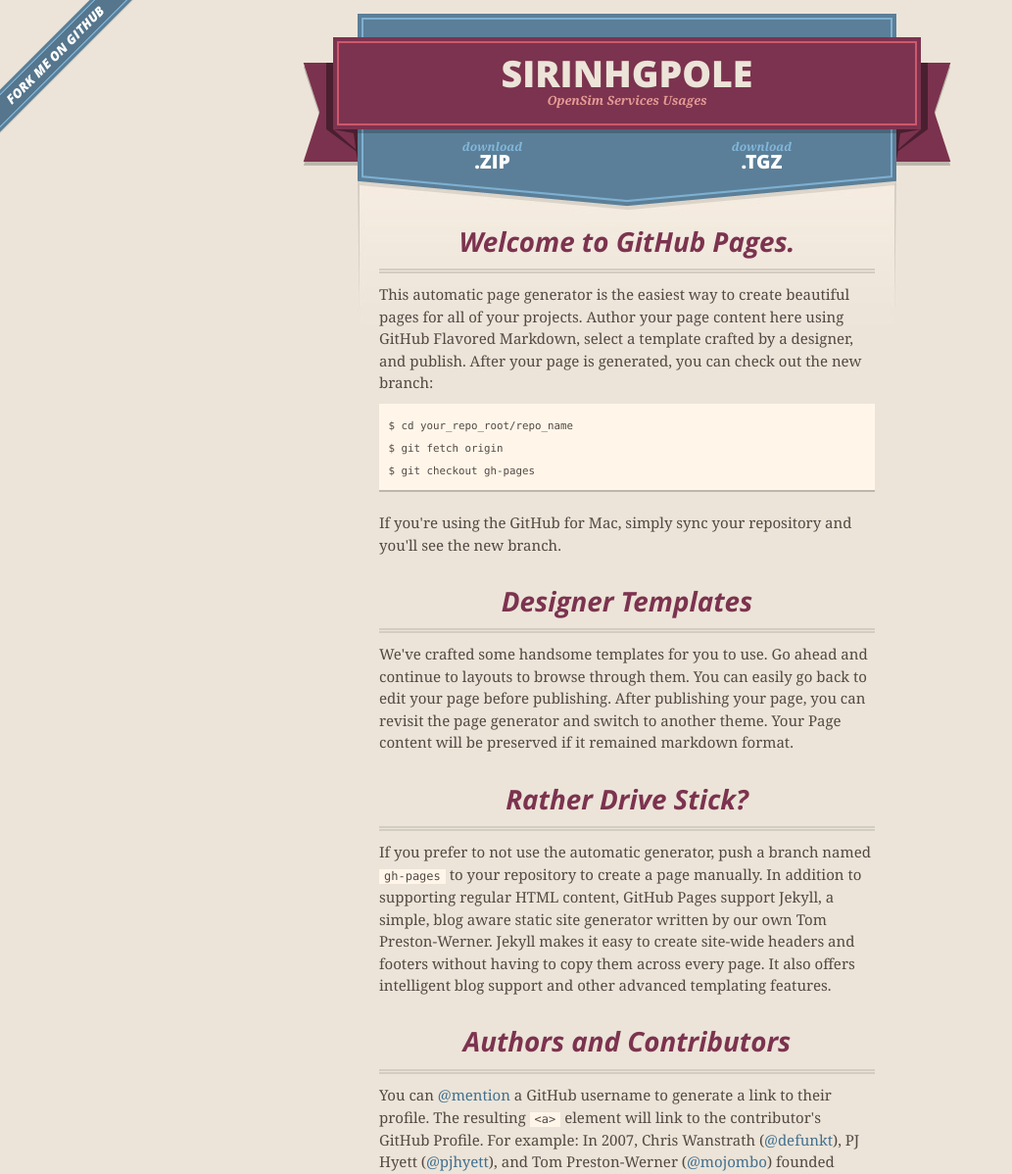
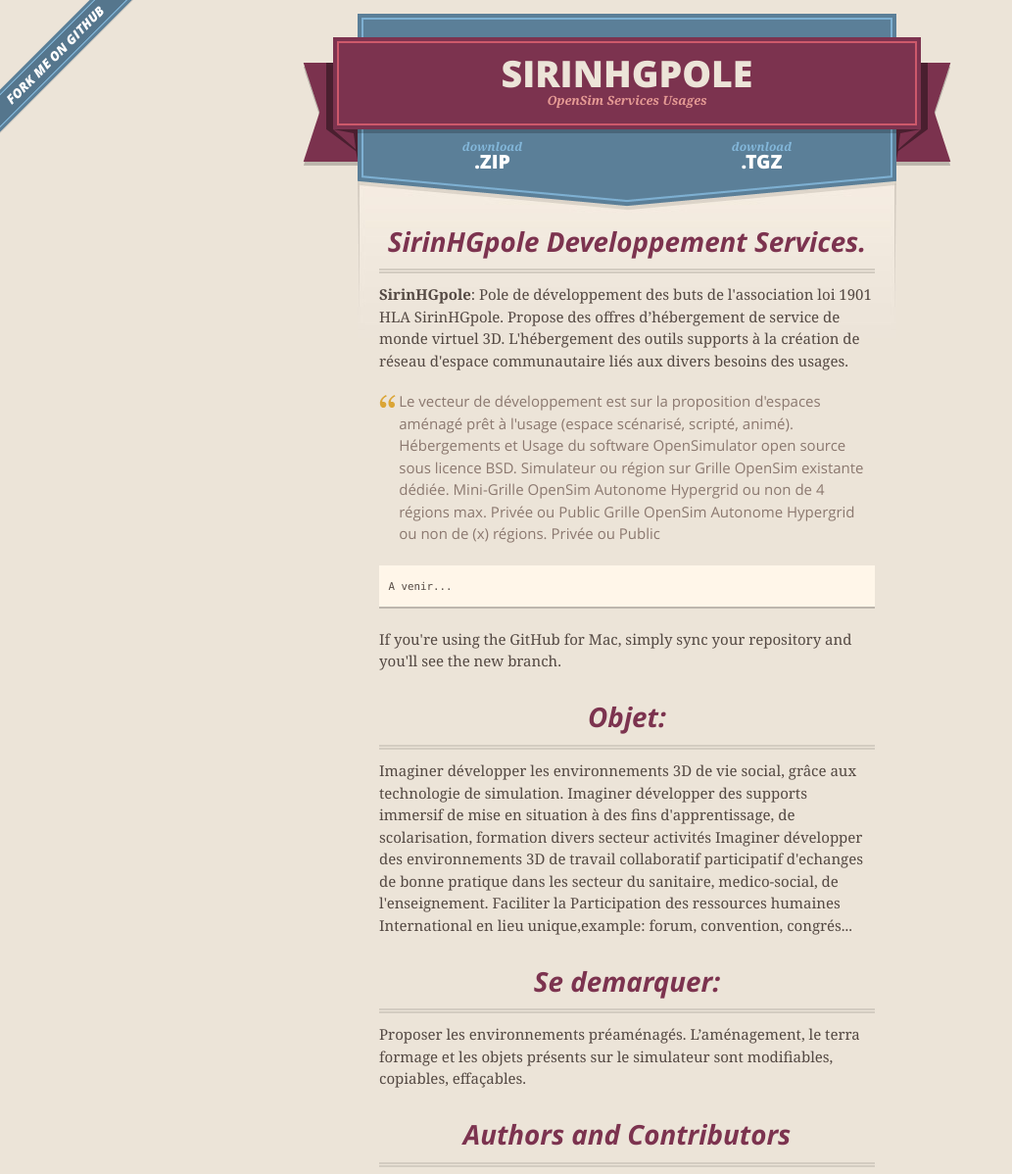
Before and after one commit to sirinPeccable/sirinhgpole, a plain HTML site: page index.html in a window 1280 px wide. Shown: the top 1198 px of the page at 98% size, without its empty margins (0-1033 px from the left). Drawn offline with nearby package versions, Linux system fonts and the light colour scheme.

```diff
--- a/index.html
+++ b/index.html
@@ -47,31 +47,42 @@
 
       <section id="main_content">
         <h3>
-<a id="welcome-to-github-pages" class="anchor" href="#welcome-to-github-pages" aria-hidden="true"><span class="octicon octicon-link"></span></a>Welcome to GitHub Pages.</h3>
+<a id="sirinhgpole-developpement-services" class="anchor" href="#sirinhgpole-developpement-services" aria-hidden="true"><span class="octicon octicon-link"></span></a>SirinHGpole Developpement Services.</h3>
 
-<p>This automatic page generator is the easiest way to create beautiful pages for all of your projects. Author your page content here using GitHub Flavored Markdown, select a template crafted by a designer, and publish. After your page is generated, you can check out the new branch:</p>
+<p><strong>SirinHGpole</strong>: Pole de développement des buts de l'association loi 1901 HLA SirinHGpole.
+Propose des offres d’hébergement de service de monde virtuel 3D. L'hébergement des outils supports à la création de réseau d'espace communautaire liés aux divers besoins des usages. </p>
 
-<pre><code>$ cd your_repo_root/repo_name
-$ git fetch origin
-$ git checkout gh-pages
+<blockquote>
+<p>Le vecteur de développement est sur la proposition d'espaces aménagé prêt à l'usage (espace scénarisé, scripté, animé).
+Hébergements et Usage du software OpenSimulator open source sous licence BSD.
+Simulateur ou région sur Grille OpenSim existante dédiée.
+Mini-Grille OpenSim Autonome Hypergrid ou non de 4 régions max. Privée ou Public
+Grille OpenSim Autonome Hypergrid ou non de (x) régions. Privée ou Public</p>
+</blockquote>
+
+<pre><code>A venir...
 </code></pre>
 
 <p>If you're using the GitHub for Mac, simply sync your repository and you'll see the new branch.</p>
 
 <h3>
-<a id="designer-templates" class="anchor" href="#designer-templates" aria-hidden="true"><span class="octicon octicon-link"></span></a>Designer Templates</h3>
+<a id="objet" class="anchor" href="#objet" aria-hidden="true"><span class="octicon octicon-link"></span></a>Objet:</h3>
 
-<p>We've crafted some handsome templates for you to use. Go ahead and continue to layouts to browse through them. You can easily go back to edit your page before publishing. After publishing your page, you can revisit the page generator and switch to another theme. Your Page content will be preserved if it remained markdown format.</p>
+<p>Imaginer développer les environnements 3D de vie social, grâce aux technologie de simulation.
+Imaginer développer des supports immersif de mise en situation à des fins d'apprentissage, de scolarisation, formation divers secteur activités
+Imaginer développer des environnements 3D de travail collaboratif participatif d'echanges de bonne pratique dans les secteur du sanitaire, medico-social, de l'enseignement.
+Faciliter la Participation des ressources humaines International en lieu unique,example: forum, convention, congrés...</p>
 
 <h3>
-<a id="rather-drive-stick" class="anchor" href="#rather-drive-stick" aria-hidden="true"><span class="octicon octicon-link"></span></a>Rather Drive Stick?</h3>
+<a id="se-demarquer" class="anchor" href="#se-demarquer" aria-hidden="true"><span class="octicon octicon-link"></span></a>Se demarquer:</h3>
 
-<p>If you prefer to not use the automatic generator, push a branch named <code>gh-pages</code> to your repository to create a page manually. In addition to supporting regular HTML content, GitHub Pages support Jekyll, a simple, blog aware static site generator written by our own Tom Preston-Werner. Jekyll makes it easy to create site-wide headers and footers without having to copy them across every page. It also offers intelligent blog support and other advanced templating features.</p>
+<p>Proposer les environnements préaménagés.
+L’aménagement, le terra formage et les objets présents sur le simulateur sont modifiables, copiables, effaçables.</p>
 
 <h3>
 <a id="authors-and-contributors" class="anchor" href="#authors-and-contributors" aria-hidden="true"><span class="octicon octicon-link"></span></a>Authors and Contributors</h3>
 
-<p>You can <a href="https://github.com/blog/821" class="user-mention">@mention</a> a GitHub username to generate a link to their profile. The resulting <code>&lt;a&gt;</code> element will link to the contributor's GitHub Profile. For example: In 2007, Chris Wanstrath (<a href="https://github.com/defunkt" class="user-mention">@defunkt</a>), PJ Hyett (<a href="https://github.com/pjhyett" class="user-mention">@pjhyett</a>), and Tom Preston-Werner (<a href="https://github.com/mojombo" class="user-mention">@mojombo</a>) founded GitHub.</p>
+<p>Qui êtes-vous sirin Peccable: je viens de secondlife ou j'y ai promu le handicap mental au travers des supports de communication réalisés dans l'univers virtuel. En effet là ou second life faisait campagne de créer une seconde vie, j'y ai vue la possibilité d'utiliser la plateforme en tant que vecteur de communication, de mise en relation et de partage de connaissances.</p>
 
 <h3>
 <a id="support-or-contact" class="anchor" href="#support-or-contact" aria-hidden="true"><span class="octicon octicon-link"></span></a>Support or Contact</h3>
```
Also changed, not shown: params.json (+1 -1 lines).
